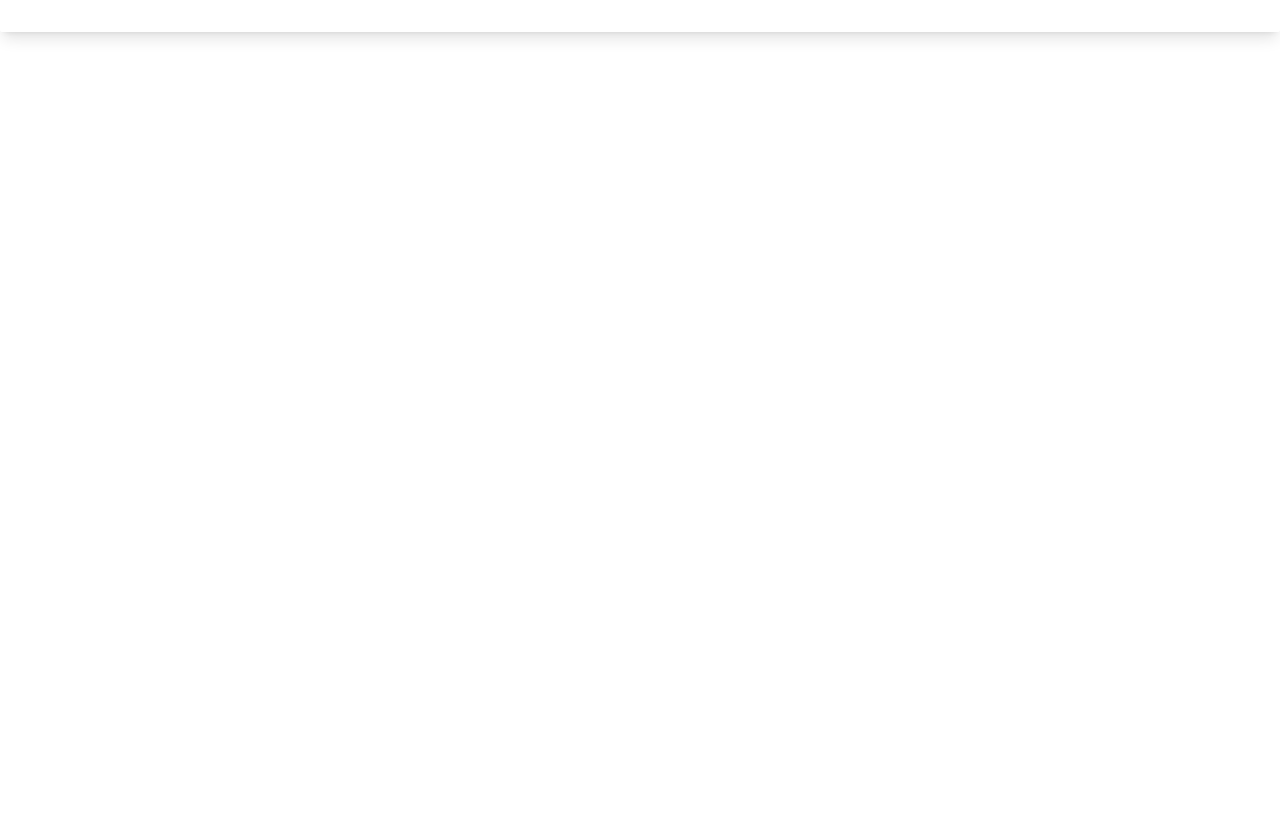
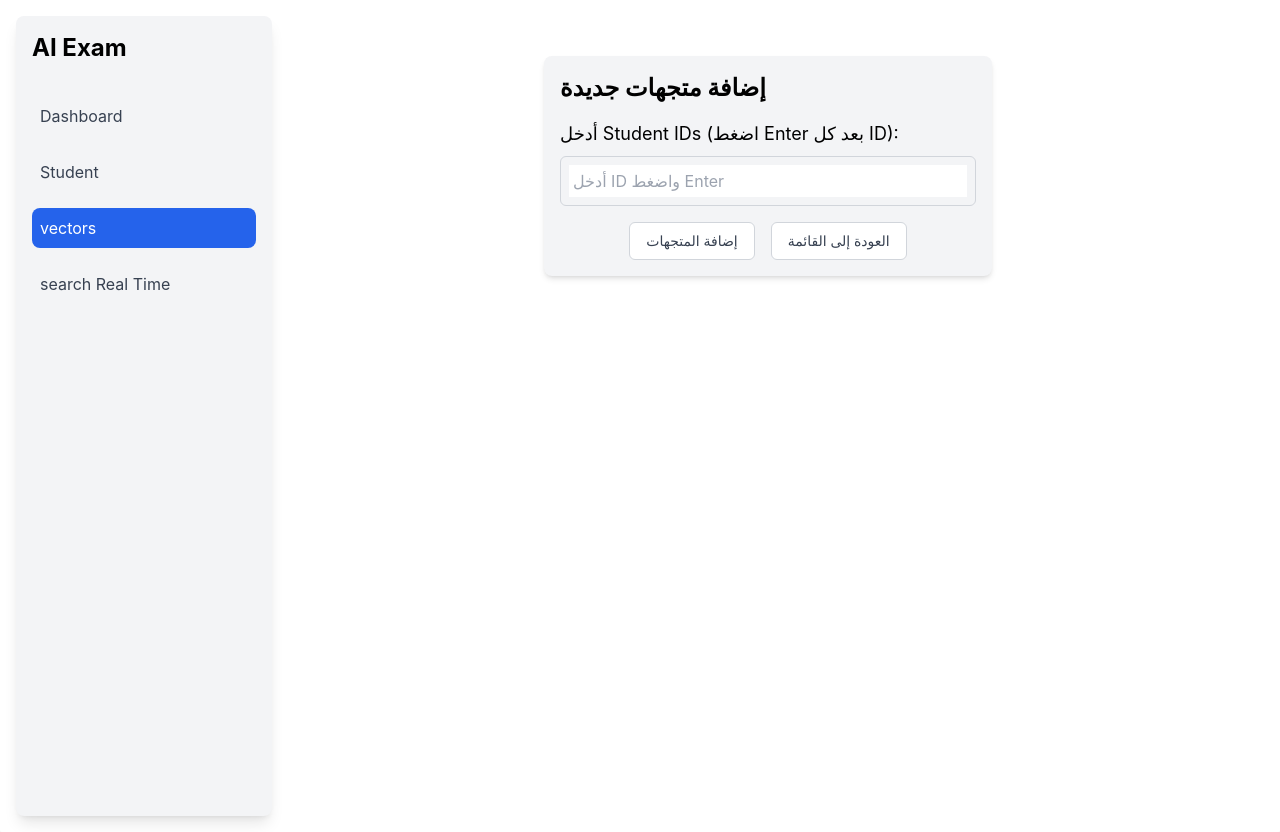
Before and after one commit to radanpro/identity, a React (Create React App) app in the folder frontend/: page /add-vector in a window 1280 px wide. Before the commit this address had no page. Before the commit the page ends 800 px from the top, so only its background shows below. Built offline with nearby package versions, Linux system fonts and the light colour scheme.

Commit message:
add addvector file

```diff
--- a/frontend/src/App.jsx
+++ b/frontend/src/App.jsx
@@ -7,6 +7,7 @@ import SearchImage from "./components/SearchImage";
 import SearchRealTime from "./components/SearchRealTime";
 import Layout from "./Layout";
 import Dashboard from "./dashboard/Dashboard";
+import AddVector from "./vectors/AddVector";
 
 function App() {
   return (
@@ -25,6 +26,7 @@ function App() {
               />
               <Route path="/search-image" element={<SearchImage />} />
               <Route path="/vectors" element={<VectorsList />} />
+              <Route path="/add-vector" element={<AddVector />} />
             </Route>
           </Routes>
         </div>
--- a/frontend/src/components/Sidebar.jsx
+++ b/frontend/src/components/Sidebar.jsx
@@ -7,7 +7,9 @@ const Sidebar = () => {
     location.pathname.startsWith("/students") ||
     location.pathname.startsWith("/add-student");
 
-  const isVectorActive = location.pathname.startsWith("/vectors");
+  const isVectorActive =
+    location.pathname.startsWith("/vectors") ||
+    location.pathname.startsWith("/add-vector");
 
   return (
     <aside className="w-64 bg-gray-100 p-4 h-screen rounded-lg shadow-lg">
--- /dev/null
+++ b/frontend/src/vectors/AddVector.jsx
@@ -0,0 +1,160 @@
+import { useState } from "react";
+import axios from "axios";
+import { useNavigate } from "react-router-dom";
+import { Button } from "../shared/Button";
+
+const AddVector = () => {
+  const [inputValue, setInputValue] = useState(""); // حالة لحفظ المدخل الحالي
+  const [studentIds, setStudentIds] = useState([]); // حالة لحفظ قائمة IDs
+  const [message, setMessage] = useState(null); // رسالة النجاح
+  const [errorDetails, setErrorDetails] = useState([]); // تفاصيل الأخطاء
+  const [loading, setLoading] = useState(false); // حالة التحميل
+  const navigate = useNavigate();
+
+  // دالة لإضافة ID عند الضغط على Enter
+  const handleKeyDown = (e) => {
+    if (e.key === "Enter") {
+      e.preventDefault(); // منع إعادة تحميل الصفحة
+      const id = parseInt(inputValue.trim());
+      if (!isNaN(id)) {
+        setStudentIds([...studentIds, id]); // إضافة ID إلى القائمة
+        setInputValue(""); // مسح المدخل
+        setErrorDetails([]); // مسح رسائل الخطأ
+      } else {
+        setErrorDetails(["يرجى إدخال رقم صحيح."]);
+      }
+    }
+  };
+
+  // دالة لإرسال البيانات إلى الخادم
+  const handleSubmit = async (e) => {
+    e.preventDefault();
+
+    if (studentIds.length === 0) {
+      setErrorDetails(["يرجى إدخال قائمة صحيحة من Student IDs."]);
+      return;
+    }
+
+    setLoading(true); // بدء التحميل
+    setMessage(null); // مسح الرسائل السابقة
+    setErrorDetails([]); // مسح الأخطاء السابقة
+
+    try {
+      const response = await axios.post(
+        "http://127.0.0.1:8080/vectors/api/students-to-vectors",
+        { student_ids: studentIds },
+        {
+          headers: {
+            "Content-Type": "application/json",
+          },
+        }
+      );
+      console.log(response.data);
+
+      // تحقق من حالة الطلب وعرض الرسائل القادمة من الباك اند
+      if (response.status === 200) {
+        setMessage(response.data.message); // عرض رسالة النجاح من الباك اند
+        setErrorDetails([]); // مسح الأخطاء
+      }
+
+      // عرض تفاصيل الإخفاقات إذا كانت موجودة
+      if (response.data.failure_details?.length > 0) {
+        setErrorDetails(
+          response.data.failure_details.map(
+            (detail) => `Student ID: ${detail.student_id} - ${detail.error}`
+          )
+        );
+      }
+    } catch (error) {
+      // التعامل مع الأخطاء القادمة من الباك اند
+      setErrorDetails([
+        error.response?.data?.error || "حدث خطأ أثناء الاتصال بالخادم.",
+      ]);
+    } finally {
+      setLoading(false); // إنهاء التحميل
+    }
+  };
+
+  // دالة لحذف ID من القائمة
+  const handleDeleteId = (idToDelete) => {
+    const updatedIds = studentIds.filter((id) => id !== idToDelete);
+    setStudentIds(updatedIds);
+  };
+
+  return (
+    <div className="p-4 max-w-md mx-auto mt-10 bg-gray-100 rounded-lg shadow-md">
+      <h1 className="text-2xl font-bold mb-4">إضافة متجهات جديدة</h1>
+      <form onSubmit={handleSubmit} className="space-y-4">
+        <div>
+          <label htmlFor="studentIds" className="block text-lg mb-2">
+            أدخل Student IDs (اضغط Enter بعد كل ID):
+          </label>
+          <div className="flex flex-wrap items-center gap-2 p-2 border border-gray-300 rounded-md">
+            {studentIds.map((id, index) => (
+              <span
+                key={index}
+                className="bg-blue-200 text-blue-800 px-3 py-1 rounded-full flex items-center gap-2"
+              >
+                {id}
+                <button
+                  type="button"
+                  onClick={() => handleDeleteId(id)}
+                  className="text-red-600 hover:text-red-800"
+                >
+                  &times;
+                </button>
+              </span>
+            ))}
+            <input
+              type="text"
+              id="studentIds"
+              value={inputValue}
+              onChange={(e) => setInputValue(e.target.value)}
+              onKeyDown={handleKeyDown}
+              className="flex-1 p-1 border-none focus:outline-none"
+              placeholder="أدخل ID واضغط Enter"
+            />
+          </div>
+        </div>
+
+        {/* مؤشر التحميل */}
+        {loading && <p>جاري المعالجة...</p>}
+
+        {/* عرض رسائل النجاح */}
+        {message && (
+          <div className="bg-green-100 text-green-700 p-4 rounded-md">
+            <p>{message}</p>
+          </div>
+        )}
+
+        {/* عرض تفاصيل الأخطاء */}
+        {errorDetails.length > 0 && (
+          <div className="bg-red-100 text-red-700 p-4 rounded-md">
+            <h3 className="font-bold">تفاصيل الأخطاء:</h3>
+            <ul className="list-disc list-inside">
+              {errorDetails.map((error, index) => (
+                <li key={index}>{error}</li>
+              ))}
+            </ul>
+          </div>
+        )}
+
+        {/* أزرار الإرسال والعودة */}
+        <div className="flex gap-4 justify-center">
+          <Button type="submit" className="bg-blue-500 text-black">
+            إضافة المتجهات
+          </Button>
+          <Button
+            type="button"
+            onClick={() => navigate("/vectors")}
+            className="bg-gray-500 text-black"
+          >
+            العودة إلى القائمة
+          </Button>
+        </div>
+      </form>
+    </div>
+  );
+};
+
+export default AddVector;
--- a/frontend/src/vectors/VectorList.jsx
+++ b/frontend/src/vectors/VectorList.jsx
@@ -1,6 +1,6 @@
 import { useState, useEffect, useCallback } from "react";
 import axios from "axios";
-import { useLocation } from "react-router-dom";
+import { useLocation, useNavigate } from "react-router-dom";
 import Header from "../components/Header";
 import VectorSearchBar from "./components/VectorSearchBar";
 import VectorTable from "./components/VectorTable";
@@ -13,7 +13,7 @@ const VectorList = () => {
   const [currentPage, setCurrentPage] = useState(1);
   const [itemsPerPage] = useState(10);
   const location = useLocation();
-
+  const navigate = useNavigate();
   const fetchVectors = useCallback(async () => {
     try {
       const response = await axios.get("http://127.0.0.1:8080/vectors/vectors");
@@ -85,6 +85,9 @@ const VectorList = () => {
       setSuccessMessage("حدث خطأ أثناء التحقق من المتجهات.");
     }
   };
+  const handleAddVector = () => {
+    navigate("/add-vector");
+  };
 
   return (
     <div className="flex-col">
@@ -94,6 +97,7 @@ const VectorList = () => {
           onSearch={handleSearch}
           onAdd="متجه"
           onVerifyAll={handleVerifyAllVectors}
+          onAddVector={handleAddVector}
         />
         {successMessage && (
           <div className="bg-green-100 text-green-700 p-4 mb-4 rounded-md">
--- a/frontend/src/vectors/components/VectorSearchBar.jsx
+++ b/frontend/src/vectors/components/VectorSearchBar.jsx
@@ -1,6 +1,6 @@
 import PropTypes from "prop-types";
 
-const VectorSearchBar = ({ onSearch, onAdd, onVerifyAll }) => {
+const VectorSearchBar = ({ onSearch, onAdd, onVerifyAll, onAddVector }) => {
   return (
     <div className="flex justify-between items-center mb-4">
       <input
@@ -17,7 +17,7 @@ const VectorSearchBar = ({ onSearch, onAdd, onVerifyAll }) => {
           التحقق من جميع المتجهات
         </button>
         <button
-          onClick={onAdd}
+          onClick={onAddVector}
           className="bg-blue-500 text-white font-bold py-2 px-4 rounded-md ml-2 hover:bg-blue-600 transition duration-300"
         >
           إضافة {onAdd} جديد
@@ -31,6 +31,7 @@ VectorSearchBar.propTypes = {
   onSearch: PropTypes.func.isRequired,
   onAdd: PropTypes.string.isRequired,
   onVerifyAll: PropTypes.func.isRequired,
+  onAddVector: PropTypes.func.isRequired,
 };
 
 export default VectorSearchBar;
```
